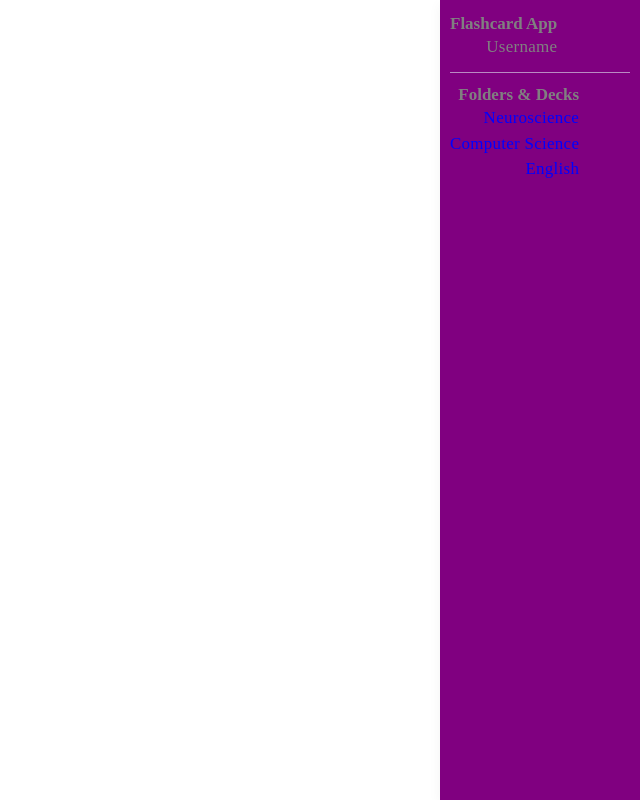
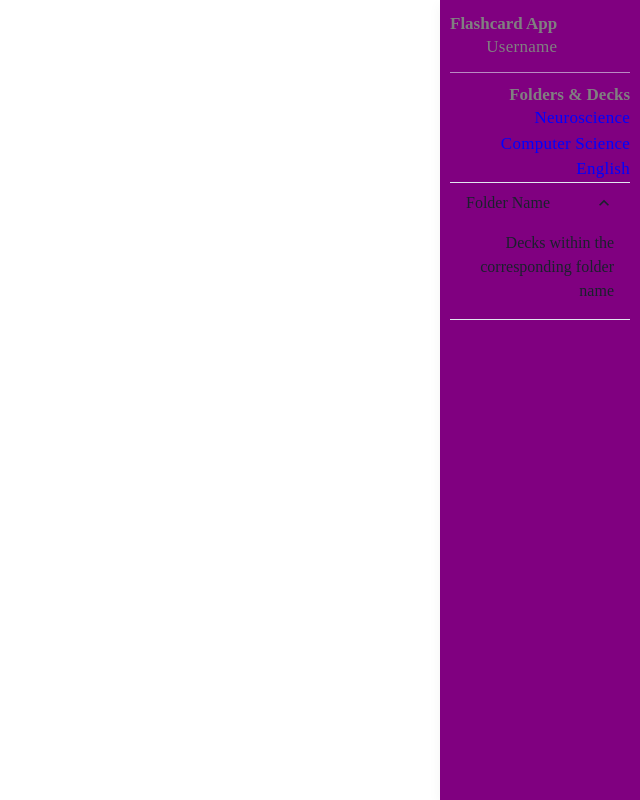
Before and after one commit to meepflounder/flashcardApp, a React (Create React App) app in the folder react-app/: page / in a window 1280 px wide. Shown: the whole page, without its empty margins (640-1280 px from the left). Built offline with nearby package versions, Linux system fonts and the light colour scheme.

Commit message:
added accordian from ChakraUI

```diff
--- a/react-app/src/SideBar.js
+++ b/react-app/src/SideBar.js
@@ -1,7 +1,13 @@
 import React from 'react';
-import { Flex, Text, Box, Divider, Heading } from "@chakra-ui/react";
+import { Flex, Text, Box, Divider, Heading,
+         Accordion, AccordionItem, AccordionButton, AccordionPanel, AccordionIcon
+       } from "@chakra-ui/react";
+
 
 const folderList = ["Neuroscience", "Computer Science", "English"];
+const neuroscienceList = ["Neuropharmacology", "Neural Development"];
+const csList = ["Discrete Structures", "Data Structures"];
+const englishList = ["Grammar", "Books"];
 
 
 
@@ -45,6 +51,28 @@ export default function SideBar() {
                     <Flex flexDir="column">
                         <Heading as="h3" size="sm" color="gray"> Folders & Decks </Heading>
                         {folderList.map(txt => <Text color = "blue">{txt}</Text>)}
+
+
+                        <Accordion defaultIndex={[0]} allowMultiple>
+
+                        {/* while we have something in our array, we create these accordion items */}
+                            <AccordionItem>
+                                <h2>
+                                <AccordionButton>
+                                    <Box as="span" flex='1' textAlign='left'>
+                                    Folder Name
+                                    </Box>
+                                    <AccordionIcon />
+                                </AccordionButton>
+                                </h2>
+                                <AccordionPanel pb={4}>
+                                Decks within the corresponding folder name
+                                </AccordionPanel>
+                            </AccordionItem>
+                            </Accordion>
+
+
+
                     </Flex>
                 </Flex>
             </Flex>
```
